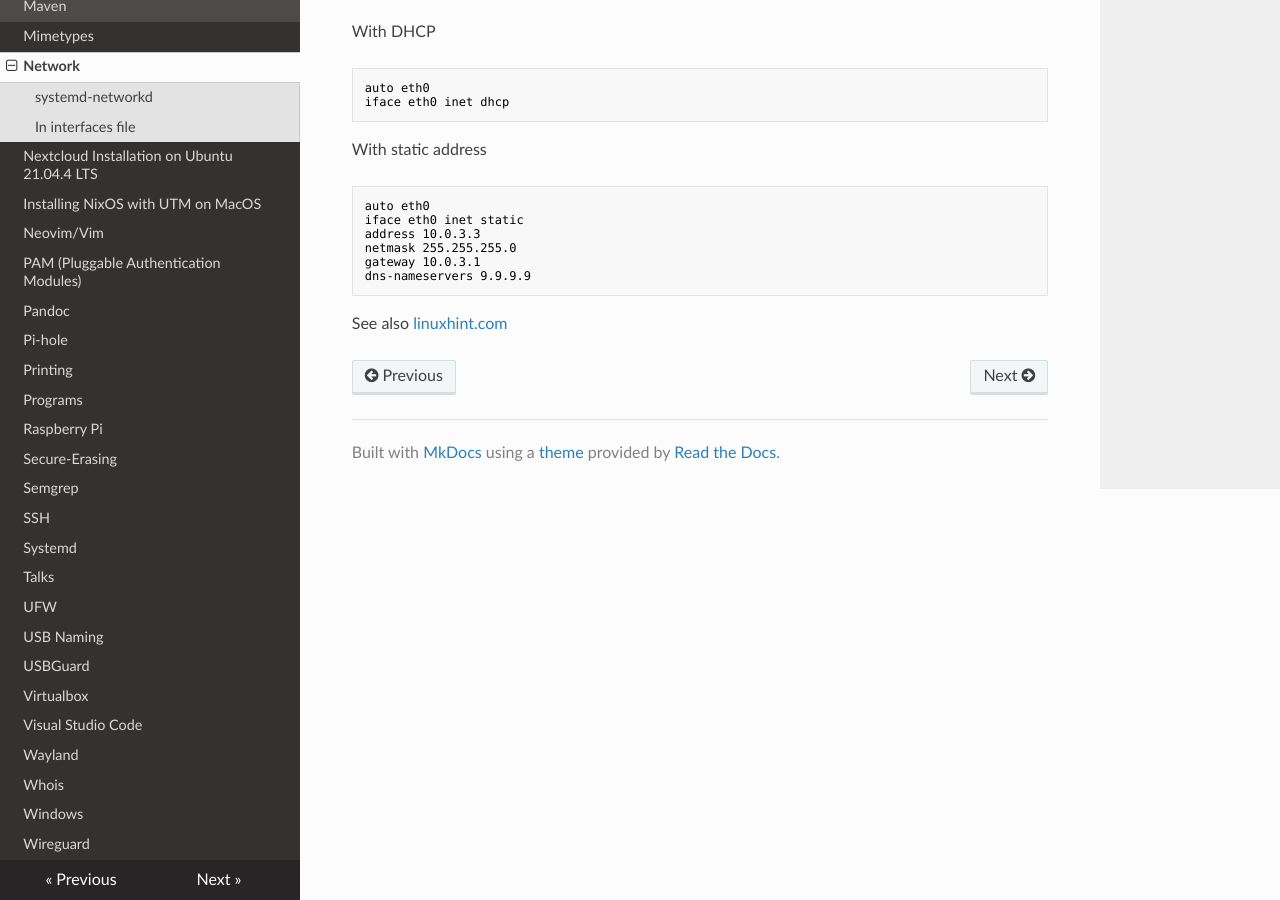
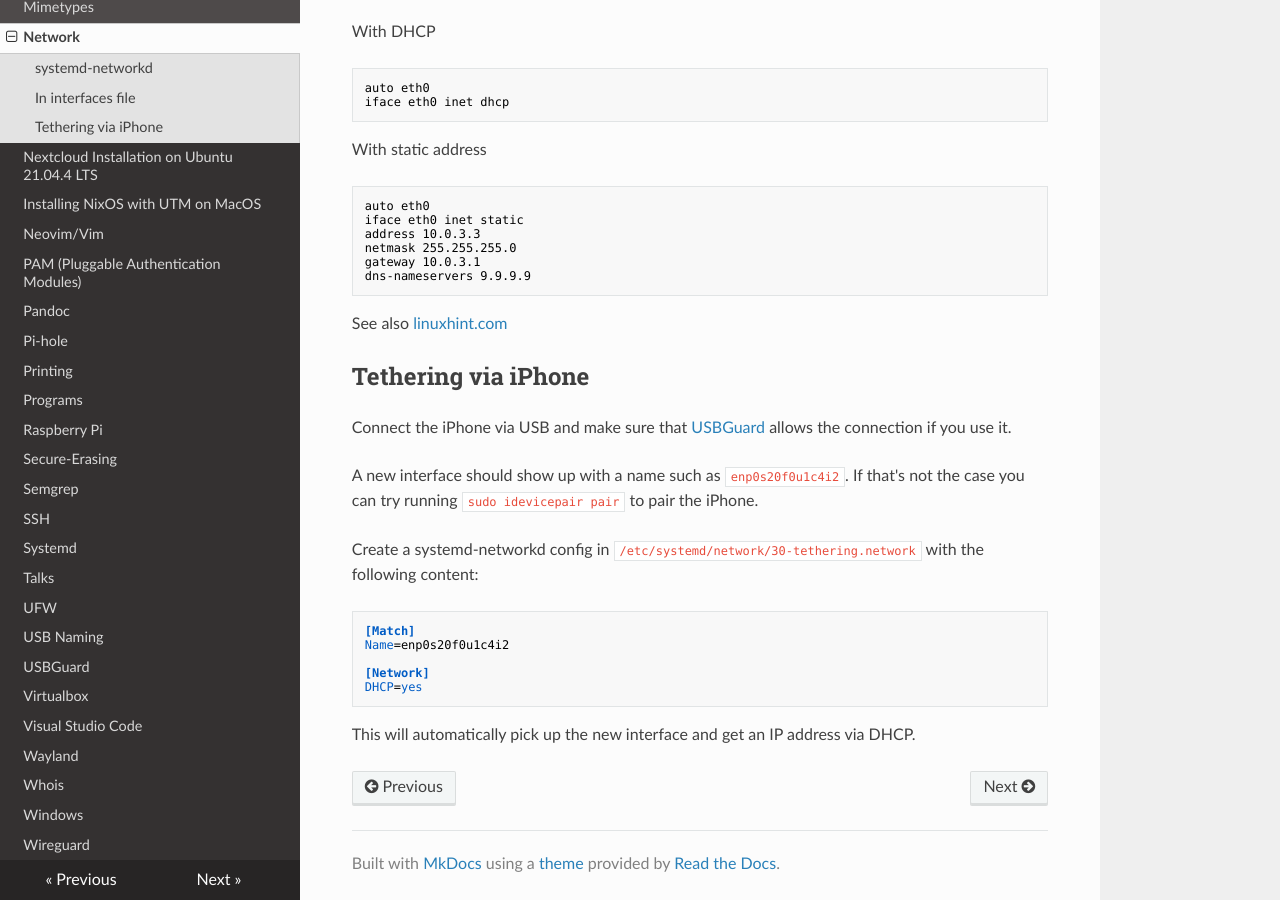
Before and after one commit to Maaxxs/wiki, an MkDocs documentation site: the page built from docs/network.md, in a window 1280 px wide and 900 px high, scrolled down 921 px. Built offline with MkDocs 1.6.1, drawn with Linux system fonts in a browser that asks for light colours; nearby versions of some CDN libraries.

Commit message:
Add some notes about tethering via the iPhone

````diff
--- a/docs/network.md
+++ b/docs/network.md
@@ -67,3 +67,26 @@ dns-nameservers 9.9.9.9
 ```
 
 See also [linuxhint.com](https://linuxhint.com/debian_etc_network_interfaces/)
+
+
+## Tethering via iPhone
+
+Connect the iPhone via USB and make sure that [USBGuard](./usbguard.md) allows
+the connection if you use it.
+
+A new interface should show up with a name such as `enp0s20f0u1c4i2`. If that's
+not the case you can try running `sudo idevicepair pair` to pair the iPhone.
+
+Create a systemd-networkd config in `/etc/systemd/network/30-tethering.network`
+with the following content:
+
+```toml
+[Match]
+Name=enp0s20f0u1c4i2
+
+[Network]
+DHCP=yes
+```
+
+This will automatically pick up the new interface and get an IP address via
+DHCP.
````
